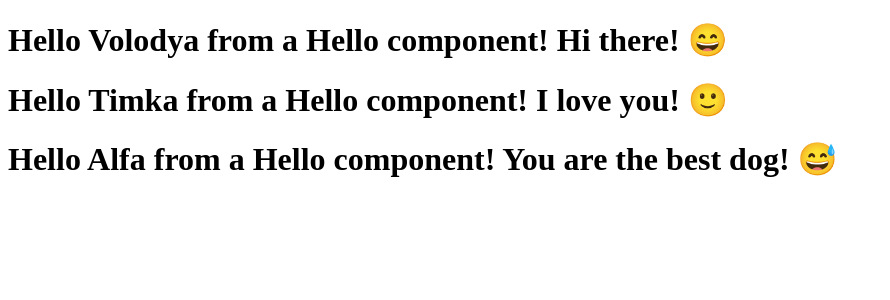
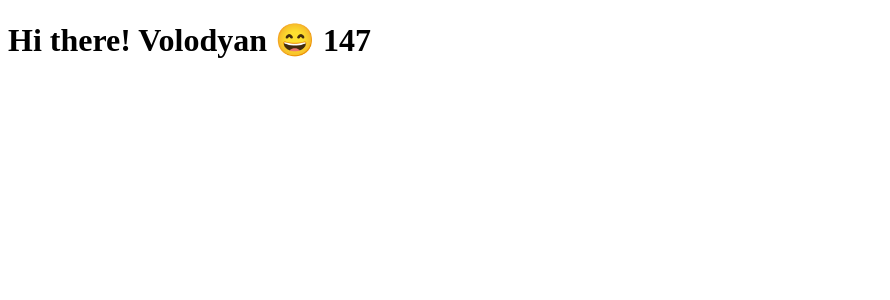
Before and after one commit to korbosit/react_2024, a React (Vite) app: page / in a window 1280 px wide. Shown: the top 300 px of the page, without its empty margins (0-890 px from the left). Built offline with nearby package versions, Linux system fonts and the light colour scheme.

Commit message:
#12 - Passing Arrays & Objects To Components Using Props

```diff
--- a/src/App.jsx
+++ b/src/App.jsx
@@ -1,11 +1,16 @@
 import Hello from "./components/Hello";
 
 function App() {
+    // const seatNumbers = [1, 2, 7];
+    const person = {
+        name: "Volodyan",
+        message: "Hi there!",
+        emoji: "😄",
+        seatNumbers: [1, 4, 7],
+    };
     return (
         <div className="App">
-            <Hello name="Volodya" message="Hi there!" emoji="😄" />
-            <Hello name="Timka" message="I love you!" emoji="🙂" />
-            <Hello name="Alfa" message="You are the best dog!" emoji="😅" />
+            <Hello person={person} />
         </div>
     );
 }
--- a/src/components/Hello.jsx
+++ b/src/components/Hello.jsx
@@ -1,10 +1,9 @@
-function Hello(props) {
-    // props.name = "Irina"; will be a mistake
+function Hello({ person }) {
     return (
         <div>
             <h1>
-                Hello {props.name} from a Hello component! {props.message}{" "}
-                {props.emoji}
+                {person.message} {person.name} {person.emoji}{" "}
+                {person.seatNumbers}
             </h1>
         </div>
     );
```
